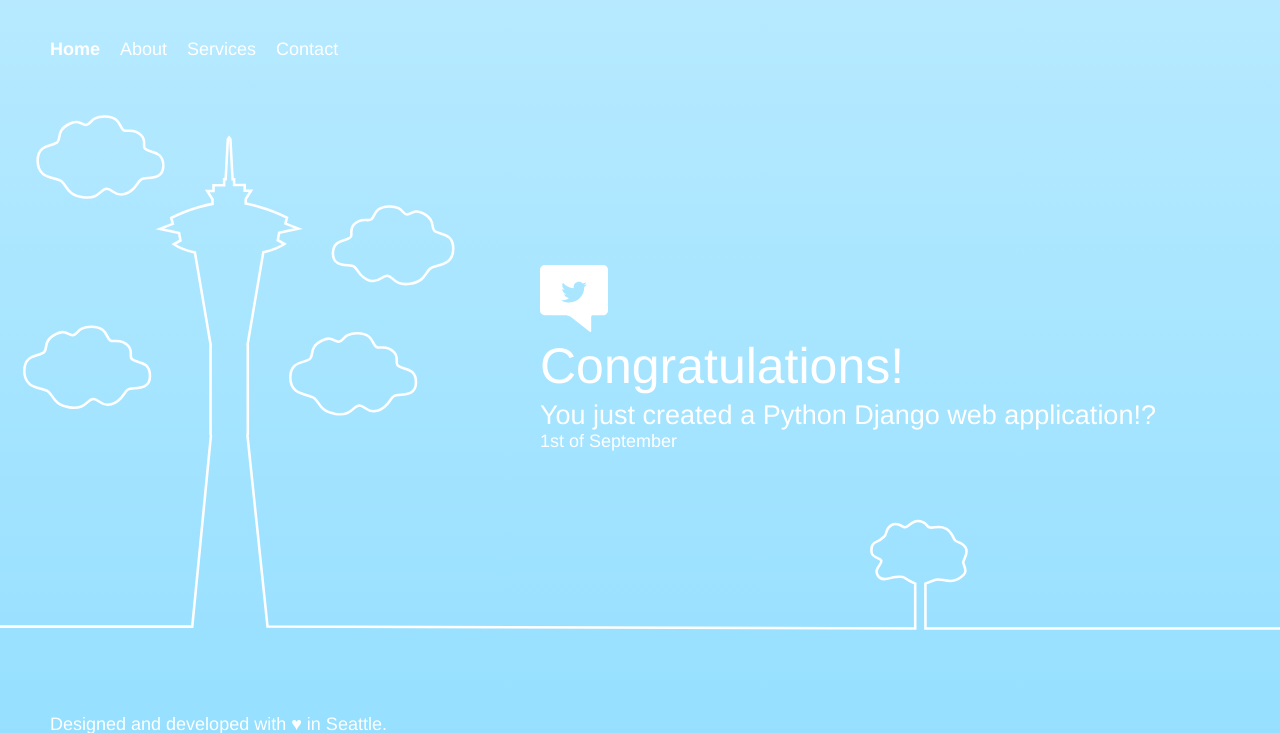
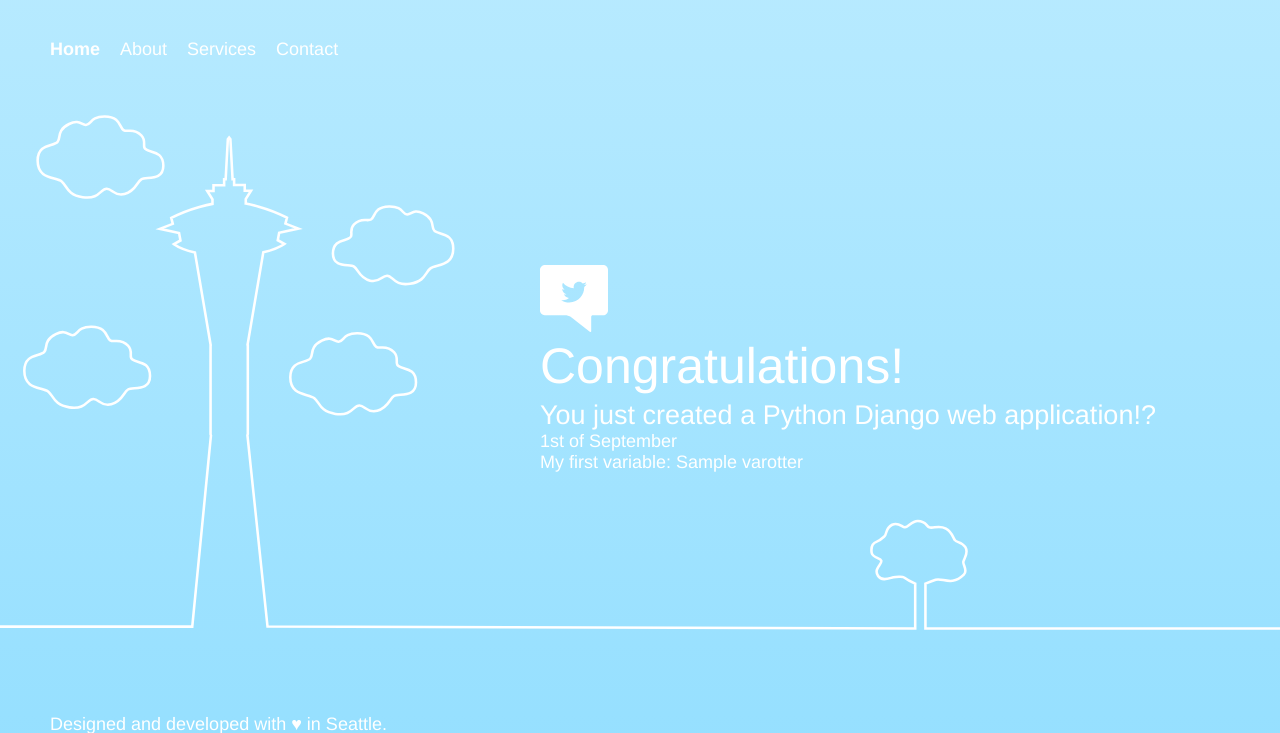
Before and after one commit to otteresk/Djangotter, a Django app: template helloworld/templates/index.html in a window 1280 px wide. Shown: the part 16-749 px from the top of the page. Run offline with Django 3.2, Linux system fonts and the light colour scheme; the template is opened without the code that fills it: most values are stand-ins (such as "Sample title", 1, 10 or a date in 2020).

Commit message:
Update index.html

```diff
--- a/helloworld/templates/index.html
+++ b/helloworld/templates/index.html
@@ -63,6 +63,9 @@
                 <p>
                     {% now "jS \o\f F" %}
                 </p>
+                <p>
+                    My first variable: {{ varotter }}
+                </p>
             </div>
         </div>
     </div>
```
